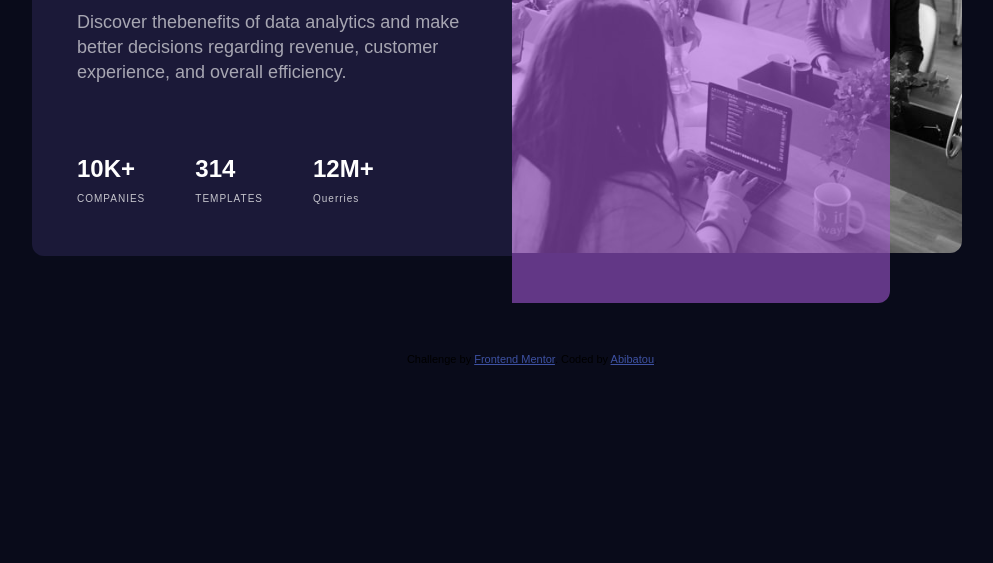
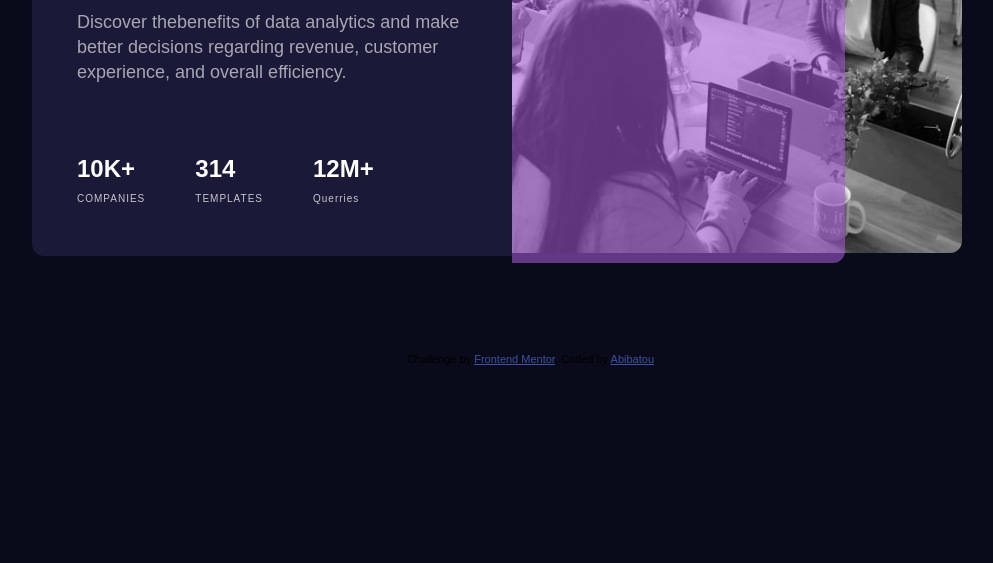
Before and after one commit to biba-sar/bussiness, a plain HTML site: page index.html in a window 1280 px wide. Shown: the part 237-800 px from the top of the page, without its empty margins (108-1101 px from the left). Drawn offline with Linux system fonts and the light colour scheme.

Commit message:
modifier fichiercss

```diff
--- a/style.css
+++ b/style.css
@@ -29,8 +29,8 @@ body{
    position: fixed;
    display: inline-block;
    top: 100px;
-   width: 29.5%;
-    height: 55%;
+   width: 26%;
+    height: 50%;
    border-radius: 0 12px 12px 0;
    background-color: hsla(277, 64%, 61%, 0.562); /* Rouge avec 50% de transparence */
    z-index: 1; /* Place derrière l'image */
```
